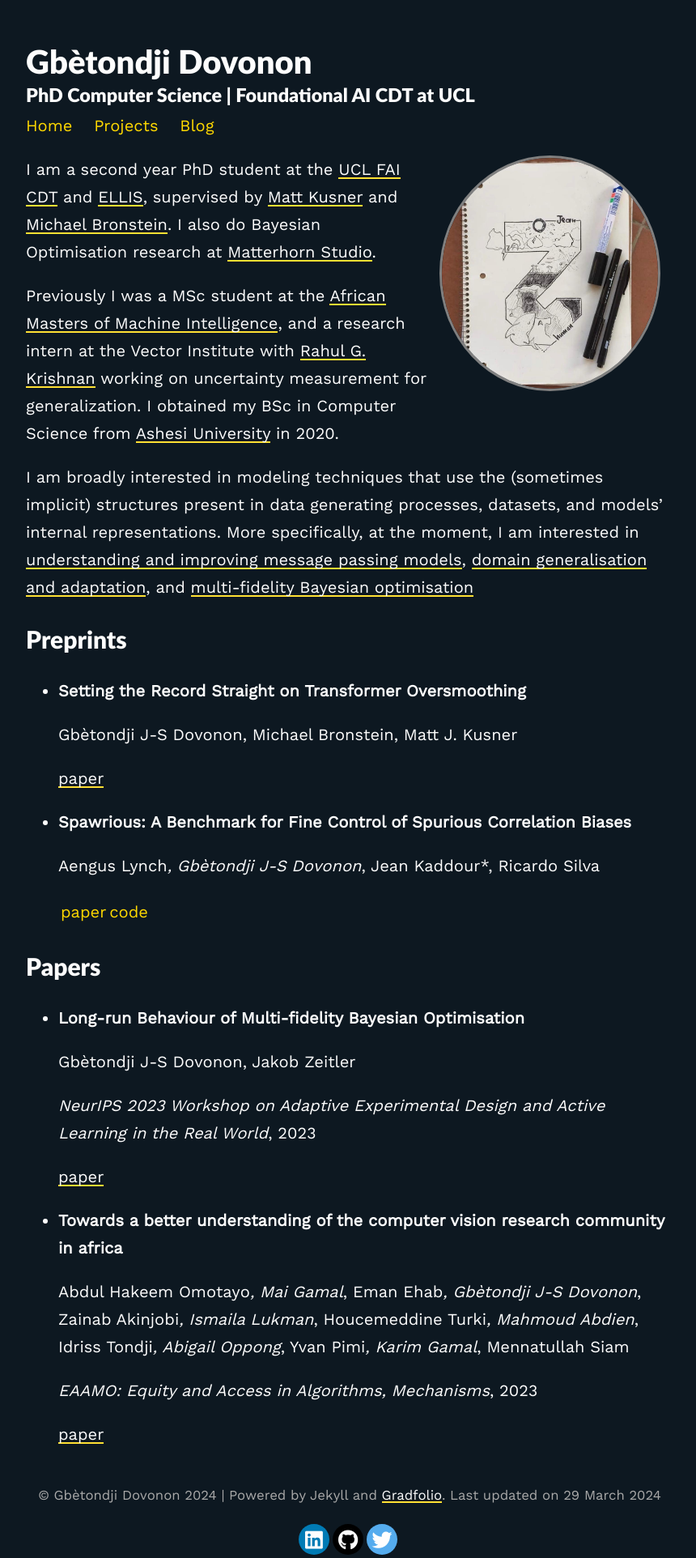
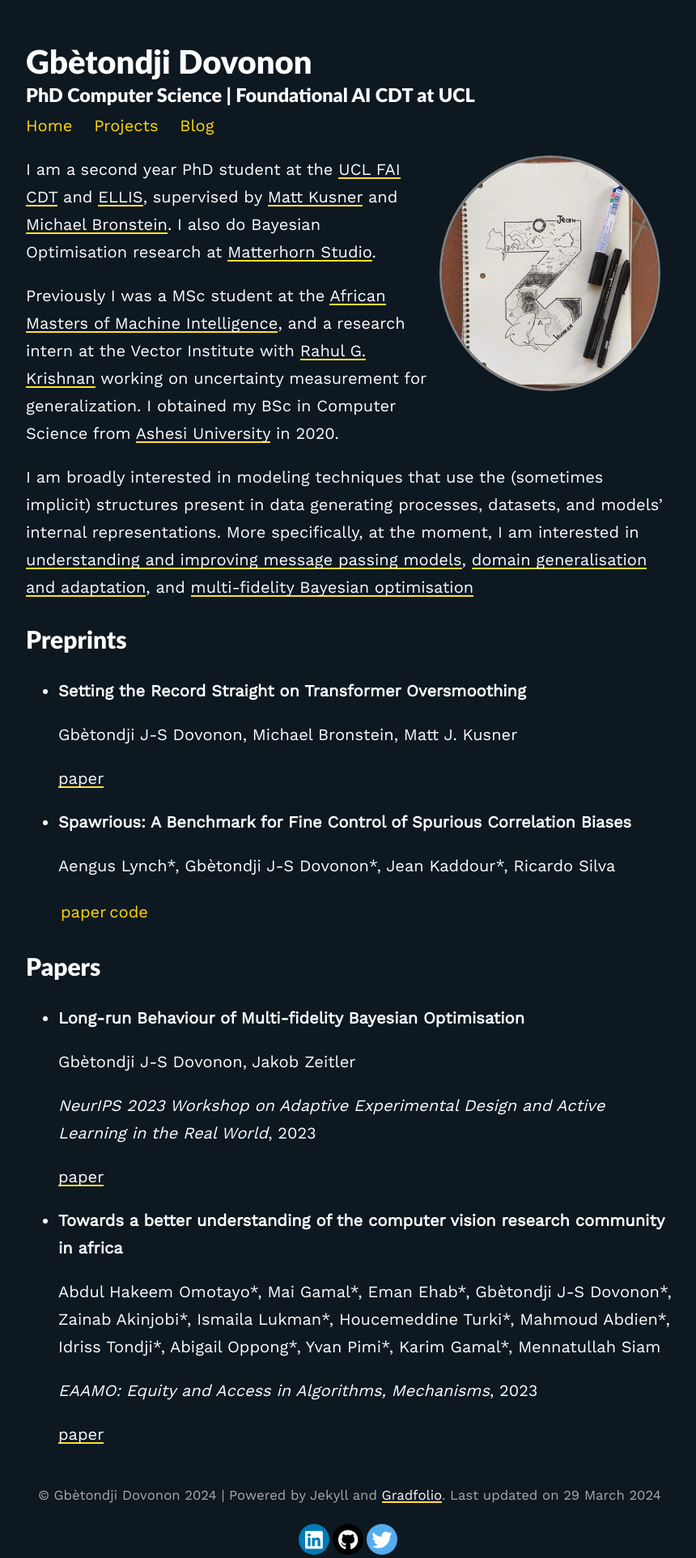
Before and after one commit to jean72human/jean72human.github.io, a Jekyll site: the page built from index.md, in a window 1280 px wide. Shown: the whole page at 81% size, without its empty margins (208-1068 px from the left). Built offline with Jekyll 4.4.1, drawn with Linux system fonts in a browser that asks for light colours; nearby versions of some CDN libraries.

```diff
--- a/index.md
+++ b/index.md
@@ -25,7 +25,7 @@ I am broadly interested in modeling techniques that use the (sometimes implicit)
 
 - **Spawrious: A Benchmark for Fine Control of Spurious Correlation Biases**
 
-  Aengus Lynch*, Gbètondji J-S Dovonon*, Jean Kaddour*, Ricardo Silva
+  Aengus Lynch\*, Gbètondji J-S Dovonon\*, Jean Kaddour\*, Ricardo Silva
 
   [paper](https://arxiv.org/pdf/2303.05470.pdf) | [code](https://github.com/aengusl/spawrious)
 
@@ -44,7 +44,7 @@ I am broadly interested in modeling techniques that use the (sometimes implicit)
 
 - **Towards a better understanding of the computer vision research community in africa**
 
-  Abdul Hakeem Omotayo*, Mai Gamal*, Eman Ehab*, Gbètondji J-S Dovonon*, Zainab Akinjobi*, Ismaila Lukman*, Houcemeddine Turki*, Mahmoud Abdien*, Idriss Tondji*, Abigail Oppong*, Yvan Pimi*, Karim Gamal*, Mennatullah Siam
+  Abdul Hakeem Omotayo\*, Mai Gamal\*, Eman Ehab\*, Gbètondji J-S Dovonon\*, Zainab Akinjobi\*, Ismaila Lukman\*, Houcemeddine Turki\*, Mahmoud Abdien\*, Idriss Tondji\*, Abigail Oppong\*, Yvan Pimi\*, Karim Gamal\*, Mennatullah Siam
 
   *EAAMO: Equity and Access in Algorithms, Mechanisms*, 2023
 
```
